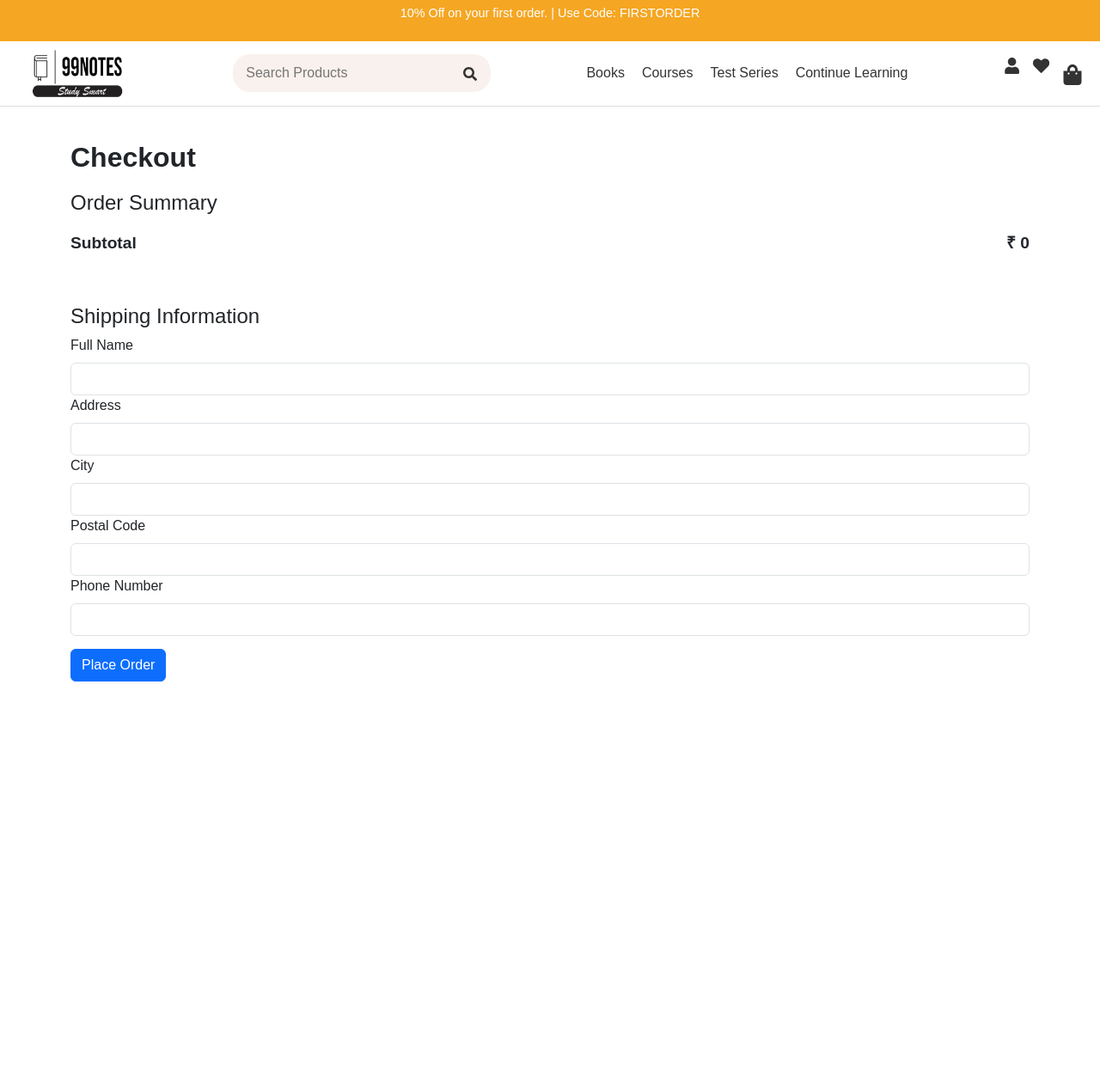
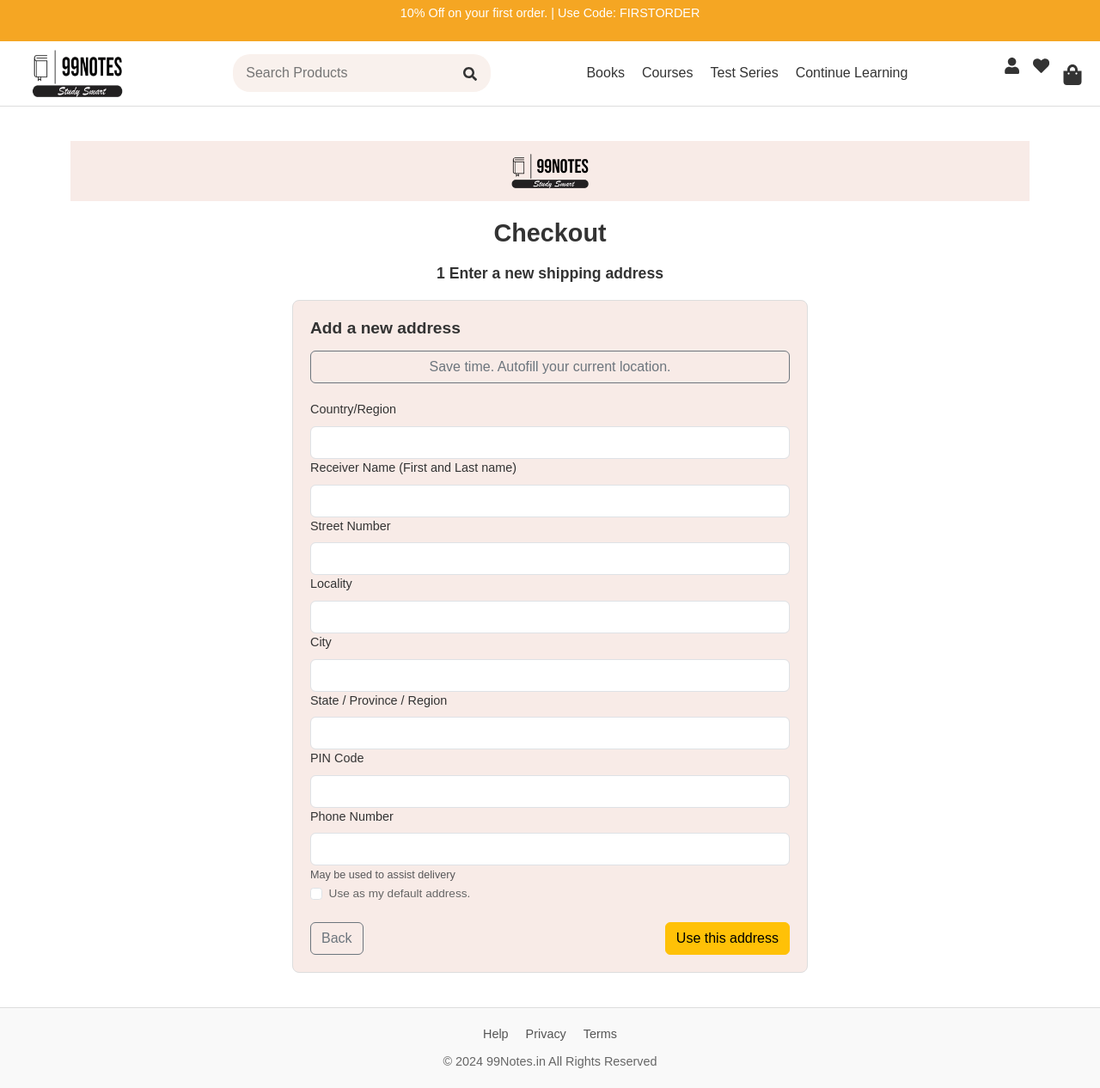
Before and after one commit to Ajaydelhioo7/Ecommerce_react_with_bootstrap, a React (Create React App) app: page /checkout in a window 1280 px wide. Shown: the whole page at 86% size. Before the commit the page ends 833 px from the top, so only its background shows below. Built offline with nearby package versions, Linux system fonts and the light colour scheme; a web font is replaced by a local one.

Commit message:
version 0.6

```diff
--- /dev/null
+++ b/src/components/common/Footer/FooterOne.css
@@ -0,0 +1,82 @@
+/* src/components/common/FooterOne.css */
+
+.footer-one {
+  background-color: #f8ebe7;
+  color: #333;
+  padding: 40px 0;
+  font-size: 0.9rem;
+}
+
+.footer-one h3 {
+  font-size: 1.2rem;
+  font-weight: bold;
+  margin-bottom: 15px;
+}
+
+.footer-one p {
+  color: #666;
+  font-size: 0.9rem;
+  margin-bottom: 15px;
+}
+
+.footer-subscribe-form .email-input-wrapper {
+  display: flex;
+  border: 1px solid #333;
+  border-radius: 5px;
+  overflow: hidden;
+}
+
+.footer-subscribe-form input[type="email"] {
+  border: none;
+  padding: 8px;
+  flex-grow: 1;
+}
+
+.footer-subscribe-form button {
+  background: none;
+  border: none;
+  color: #333;
+  padding: 8px;
+  font-size: 1rem;
+}
+
+.footer-links {
+  list-style: none;
+  padding: 0;
+}
+
+.footer-links li {
+  margin-bottom: 10px;
+}
+
+.footer-links a {
+  color: #666;
+  text-decoration: none;
+}
+
+.footer-links a:hover {
+  text-decoration: underline;
+}
+
+.social-icons a {
+  color: #333;
+  font-size: 1.2rem;
+  margin-right: 10px;
+  text-decoration: none;
+}
+
+.social-icons a:hover {
+  color: #f5a623;
+}
+
+.footer-bottom {
+  background-color: #f5a623;
+  text-align: center;
+  padding: 10px 0;
+  color: #fff;
+}
+
+.footer-bottom p {
+  margin: 0;
+  font-size: 0.9rem;
+}
--- /dev/null
+++ b/src/components/common/Footer/FooterOne.js
@@ -0,0 +1,82 @@
+import React from "react";
+import { Container, Row, Col, Form, Button } from "react-bootstrap";
+import { FaFacebook, FaInstagram, FaYoutube, FaTiktok } from "react-icons/fa";
+import "./FooterOne.css";
+
+const FooterOne = () => {
+  return (
+    <footer className="footer-one">
+      <Container>
+        <Row>
+          {/* Get in Touch Section */}
+          <Col md={3}>
+            <h3>Let's Get In Touch</h3>
+            <p>Lorem ipsum dolor sit amet, consectetur dolore magna aliqua.</p>
+            <Form className="footer-subscribe-form">
+              <Form.Group controlId="formEmail">
+                <div className="email-input-wrapper">
+                  <Form.Control type="email" placeholder="Enter your email" />
+                  <Button variant="link" type="submit">
+                    <i className="fa fa-arrow-right"></i>
+                  </Button>
+                </div>
+              </Form.Group>
+            </Form>
+          </Col>
+
+          {/* Links Section */}
+          <Col md={3}>
+            <h3>Links</h3>
+            <ul className="footer-links">
+              <li>
+                <a href="/search">Search</a>
+              </li>
+              <li>
+                <a href="/terms">Terms of Service</a>
+              </li>
+              <li>
+                <a href="/refund">Refund policy</a>
+              </li>
+            </ul>
+          </Col>
+
+          {/* Contact Us Section */}
+          <Col md={3}>
+            <h3>Contact Us</h3>
+            <p>+91-9654638994</p>
+            <p>
+              <a href="mailto:info@99notes.in">Info@99notes.in</a>
+            </p>
+          </Col>
+
+          {/* Social Links Section */}
+          <Col md={3}>
+            <h3>Let's Get Social</h3>
+            <div className="social-icons">
+              <a href="https://99notes.in/">
+                <FaFacebook />
+              </a>
+              <a href="https://99notes.in/">
+                <FaInstagram />
+              </a>
+              <a href="https://99notes.in/">
+                <FaYoutube />
+              </a>
+              <a href="https://99notes.in/">
+                <FaTiktok />
+              </a>
+            </div>
+          </Col>
+        </Row>
+      </Container>
+      {/* Bottom Bar */}
+      <div className="footer-bottom">
+        <Container>
+          <p>© 2024 99Notes.in All Rights Reserved</p>
+        </Container>
+      </div>
+    </footer>
+  );
+};
+
+export default FooterOne;
--- /dev/null
+++ b/src/components/common/Footer/FooterTwo.css
@@ -0,0 +1,32 @@
+/* src/components/common/FooterTwo.css */
+
+.footer-two {
+  background-color: #f9f9f9;
+  color: #333;
+  padding: 20px 0;
+  text-align: center;
+  font-size: 0.9rem;
+  border-top: 1px solid #ddd;
+}
+
+.footer-links {
+  display: flex;
+  justify-content: center;
+  gap: 20px;
+  margin-bottom: 10px;
+}
+
+.footer-links a {
+  color: #555;
+  text-decoration: none;
+  font-size: 0.9rem;
+}
+
+.footer-links a:hover {
+  text-decoration: underline;
+}
+
+.footer-two p {
+  margin: 0;
+  color: #666;
+}
--- /dev/null
+++ b/src/components/common/Footer/FooterTwo.js
@@ -0,0 +1,17 @@
+import React from "react";
+import "./FooterTwo.css";
+
+const FooterTwo = () => {
+  return (
+    <footer className="footer-two">
+      <div className="footer-links">
+        <a href="/help">Help</a>
+        <a href="/privacy">Privacy</a>
+        <a href="/terms">Terms</a>
+      </div>
+      <p>© 2024 99Notes.in All Rights Reserved</p>
+    </footer>
+  );
+};
+
+export default FooterTwo;
--- a/src/pages/CheckoutPage.css
+++ b/src/pages/CheckoutPage.css
@@ -2,42 +2,98 @@
 
 .checkout-page {
   padding: 40px 0;
+  color: #333;
+  font-size: 0.9rem;
 }
 
-.page-title {
-  font-size: 2rem;
+.checkout-logo {
+  text-align: center;
+  margin-bottom: 20px;
+}
+
+.checkout-logo img {
+  width: 120px;
+}
+
+.checkout-title {
+  text-align: center;
+  font-size: 1.8rem;
   font-weight: bold;
   margin-bottom: 20px;
 }
 
-.order-summary {
-  margin-bottom: 30px;
+.section-title {
+  font-size: 1.1rem;
+  font-weight: bold;
+  text-align: center;
+  margin-bottom: 20px;
 }
 
-.checkout-item {
+.address-form-wrapper {
+  max-width: 600px;
+  margin: 0 auto;
+  padding: 20px;
+  border: 1px solid #ddd;
+  border-radius: 8px;
+  background-color: #f8ebe7;
+}
+
+.address-form h4 {
+  font-size: 1.2rem;
+  font-weight: bold;
+  margin-bottom: 15px;
+}
+
+.autofill-button {
+  display: block;
+  width: 100%;
+  text-align: left;
+  background-color: #f0ece9;
+  color: #333;
+  font-size: 0.9rem;
+  margin-bottom: 20px;
+  border: none;
+}
+
+.autofill-button:hover {
+  background-color: #e5ddd8;
+}
+
+.address-form .form-group {
+  margin-bottom: 15px;
+}
+
+.form-buttons {
   display: flex;
   justify-content: space-between;
-  padding: 10px 0;
-  border-bottom: 1px solid #ddd;
-}
-
-.order-total {
-  display: flex;
-  justify-content: space-between;
-  font-weight: bold;
-  font-size: 1.2rem;
-  padding: 10px 0;
-}
-
-.shipping-info {
   margin-top: 20px;
 }
 
-.place-order-button {
+.back-button {
+  background-color: #ddd;
+  color: #333;
+  border: none;
+}
+
+.back-button:hover {
+  background-color: #ccc;
+}
+
+.next-button {
   background-color: #f5a623;
   color: white;
-  margin-top: 15px;
-  padding: 10px 20px;
   border: none;
-  font-size: 1rem;
 }
+
+.next-button:hover {
+  background-color: #e59920;
+}
+
+.address-form .form-check-label {
+  color: #666;
+  font-size: 0.85rem;
+}
+.checkout-logo {
+  background-color: #f8ebe7;
+  padding: 15px;
+}
--- a/src/pages/CheckoutPage.js
+++ b/src/pages/CheckoutPage.js
@@ -1,66 +1,93 @@
 import React from "react";
-import { useCart } from "../context/CartContext";
-import { Container, Row, Col, Form, Button } from "react-bootstrap";
+// import { useCart } from "../context/CartContext";
+import { Container, Form, Button } from "react-bootstrap";
+import logo from "../assets/images/99notes.webp";
 import "./CheckoutPage.css";
 
 const CheckoutPage = () => {
-  const { cart } = useCart();
+  // const { cart } = useCart();
 
-  const calculateSubtotal = () => {
-    return cart.items.reduce(
-      (acc, item) => acc + item.price * item.quantity,
-      0
-    );
-  };
+  // const calculateSubtotal = () => {
+  //   return cart.items.reduce(
+  //     (acc, item) => acc + item.price * item.quantity,
+  //     0
+  //   );
+  // };
 
   return (
     <Container className="checkout-page">
-      <h2 className="page-title">Checkout</h2>
-
-      {/* Order Summary */}
-      <div className="order-summary">
-        <h4>Order Summary</h4>
-        {cart.items.map((item) => (
-          <div key={item.id} className="checkout-item">
-            <p>
-              {item.title} x {item.quantity}
-            </p>
-            <p>₹ {item.price * item.quantity}</p>
-          </div>
-        ))}
-        <div className="order-total">
-          <p>Subtotal</p>
-          <p>₹ {calculateSubtotal()}</p>
-        </div>
+      {/* Logo at the top */}
+      <div className="checkout-logo">
+        <img src={logo} alt="99Notes Logo" />
       </div>
 
-      {/* Shipping Information */}
-      <Form className="shipping-info">
-        <h4>Shipping Information</h4>
+      <h2 className="checkout-title">Checkout</h2>
+      <h3 className="section-title">1 Enter a new shipping address</h3>
+
+      <div className="address-form-wrapper">
+        <Form className="address-form">
+          <h4>Add a new address</h4>
+          <Button variant="outline-secondary" className="autofill-button">
+            Save time. Autofill your current location.
+          </Button>
+
           <Form.Group>
-          <Form.Label>Full Name</Form.Label>
+            <Form.Label>Country/Region</Form.Label>
             <Form.Control type="text" required />
           </Form.Group>
+
           <Form.Group>
-          <Form.Label>Address</Form.Label>
+            <Form.Label>Receiver Name (First and Last name)</Form.Label>
             <Form.Control type="text" required />
           </Form.Group>
+
+          <Form.Group>
+            <Form.Label>Street Number</Form.Label>
+            <Form.Control type="text" required />
+          </Form.Group>
+
+          <Form.Group>
+            <Form.Label>Locality</Form.Label>
+            <Form.Control type="text" required />
+          </Form.Group>
+
           <Form.Group>
             <Form.Label>City</Form.Label>
             <Form.Control type="text" required />
           </Form.Group>
+
           <Form.Group>
-          <Form.Label>Postal Code</Form.Label>
+            <Form.Label>State / Province / Region</Form.Label>
             <Form.Control type="text" required />
           </Form.Group>
+
+          <Form.Group>
+            <Form.Label>PIN Code</Form.Label>
+            <Form.Control type="text" required />
+          </Form.Group>
+
           <Form.Group>
             <Form.Label>Phone Number</Form.Label>
             <Form.Control type="text" required />
+            <Form.Text className="text-muted">
+              May be used to assist delivery
+            </Form.Text>
           </Form.Group>
-        <Button variant="primary" type="submit" className="place-order-button">
-          Place Order
+
+          <Form.Group controlId="defaultAddressCheckbox">
+            <Form.Check type="checkbox" label="Use as my default address." />
+          </Form.Group>
+
+          <div className="form-buttons">
+            <Button variant="outline-secondary" className="back-button">
+              Back
             </Button>
+            <Button variant="warning" className="next-button">
+              Use this address
+            </Button>
+          </div>
         </Form>
+      </div>
     </Container>
   );
 };
--- a/src/routes/AppRoutes.js
+++ b/src/routes/AppRoutes.js
@@ -1,14 +1,22 @@
 import React from "react";
-import { Routes, Route } from "react-router-dom";
+import { Routes, Route, useLocation } from "react-router-dom";
 import Homepage from "../pages/Homepage";
 import ProductDetail from "../pages/ProductDetail";
 import Books from "../pages/Books";
 import CoursesPage from "../pages/CoursesPage";
 import CartPage from "../pages/CartPage";
 import CheckoutPage from "../pages/CheckoutPage";
+import FooterOne from "../components/common/Footer/FooterOne";
+import FooterTwo from "../components/common/Footer/FooterTwo";
 
 const AppRoutes = () => {
+  const location = useLocation();
+
+  // Determine which footer to display based on the route
+  const isFooterOne = !["/checkout", "/cart"].includes(location.pathname);
+
   return (
+    <>
       <Routes>
         <Route path="/" element={<Homepage />} />
         <Route path="/books" element={<Books />} />
@@ -18,6 +26,10 @@ const AppRoutes = () => {
         <Route path="/checkout" element={<CheckoutPage />} />{" "}
         {/* Checkout page */}
       </Routes>
+
+      {/* Conditionally render the appropriate footer */}
+      {isFooterOne ? <FooterOne /> : <FooterTwo />}
+    </>
   );
 };
 
```
Lines whose indentation alone changed are shown as unchanged.
